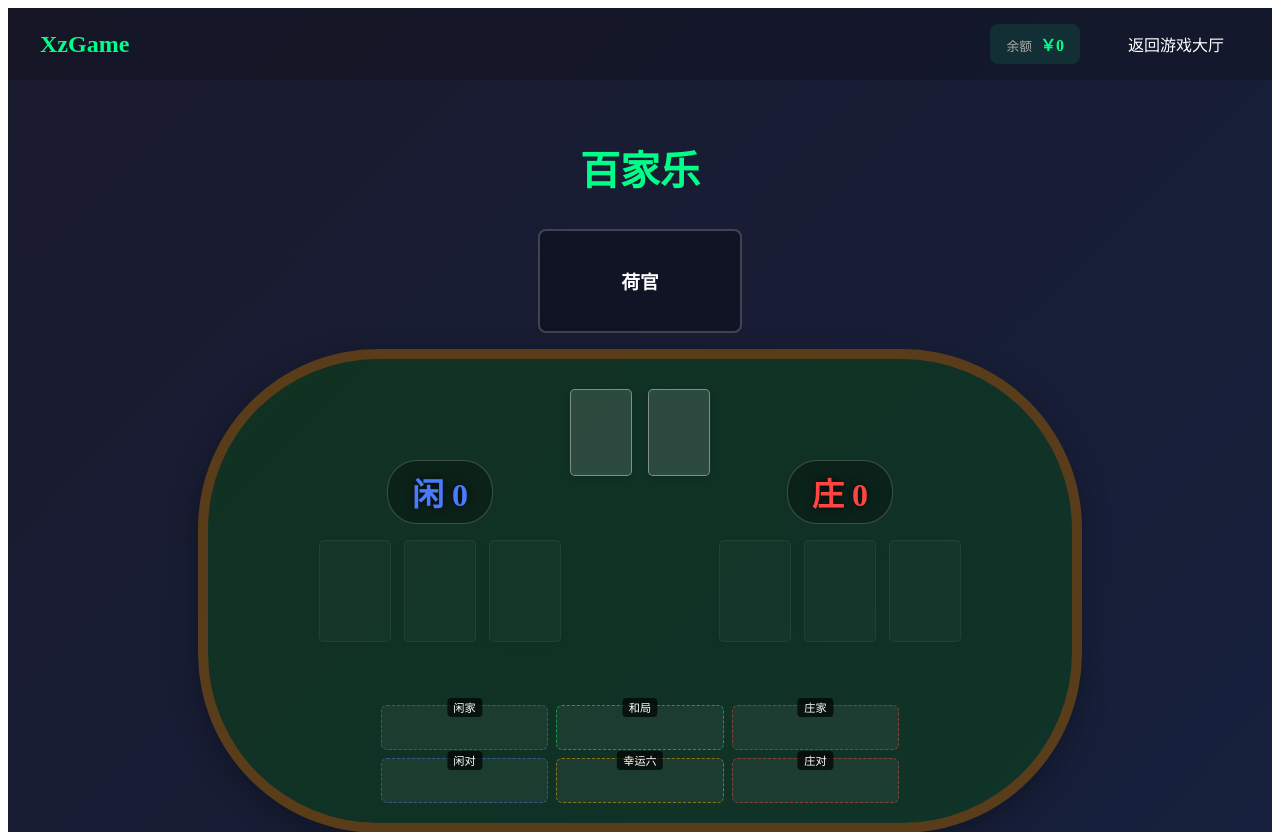
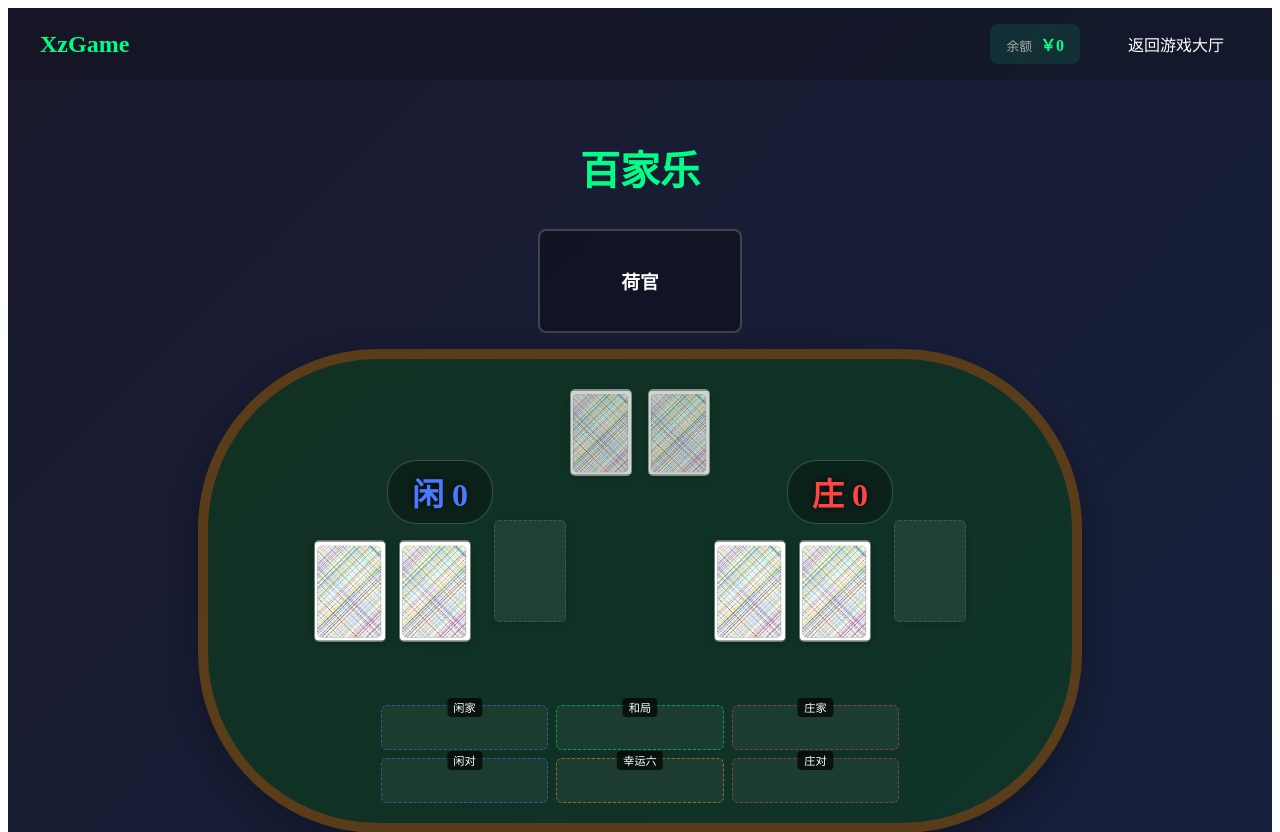
Before and after one commit to Monika18Y/casino, a Vue app: page /games/live/baccarat in a window 1280 px wide. Shown: the top 832 px of the page. Built offline with nearby package versions, Linux system fonts and the light colour scheme; sample sign-in values are in the browser's storage.

Commit message:
完善发牌功能，优化逻辑

```diff
--- a/src/views/games/live/Baccarat.vue
+++ b/src/views/games/live/Baccarat.vue
@@ -27,11 +27,6 @@
 
         <!-- 游戏桌面 -->
         <div class="table-area">
-          <!-- 游戏状态显示 -->
-          <div class="game-status" v-if="isDealing">
-            <div class="status-text">发牌中...</div>
-          </div>
-
           <!-- 游戏结果显示 -->
           <div class="game-result" v-if="gameResult && !isDealing">
             <div class="result-text" :class="gameResult">
@@ -40,11 +35,21 @@
             </div>
           </div>
 
-          <!-- 补牌区域 - 放在中上部 -->
+          <!-- 补牌区域 -->
           <div class="extra-cards-area">
             <div class="extra-card-slots">
-              <div class="card-slot"></div>
-              <div class="card-slot"></div>
+              <div class="card-slot" :class="{ empty: !extraCardState.leftSlot }">
+                <img v-if="extraCardState.leftSlot"
+                     src="@/assets/cards/Back.png"
+                     alt="Back"
+                     class="card-image">
+              </div>
+              <div class="card-slot" :class="{ empty: !extraCardState.rightSlot }">
+                <img v-if="extraCardState.rightSlot"
+                     src="@/assets/cards/Back.png"
+                     alt="Back"
+                     class="card-image">
+              </div>
             </div>
           </div>
 
@@ -52,19 +57,24 @@
           <div class="player-area">
             <div class="area-label">闲 {{ playerScore }}</div>
             <div class="card-area">
-              <div v-for="(card, index) in playerCards"
-                   :key="'player-'+index"
-                   class="card-slot"
-                   :class="{'third-card': index === 2}">
-                <img :src="getCardImage(card)"
-                     :alt="card.value"
-                     class="card-image"
-                     :style="{'animation-delay': index * 0.5 + 's'}">
+              <!-- 前两个卡槽 -->
+              <div class="card-slot" v-for="i in 2" :key="'player-'+i">
+                <img v-if="playerCards[i-1]"
+                     :src="getCardImage(playerCards[i-1])"
+                     :alt="playerCards[i-1].value"
+                     class="card-image">
+                <img v-else
+                     src="@/assets/cards/Back.png"
+                     alt="Back"
+                     class="card-image">
               </div>
-              <div class="card-slot empty"
-                   v-for="i in (3 - playerCards.length)"
-                   :key="'empty-player-'+i">
+              <!-- 第三个卡槽 -->
+              <div class="card-slot third-card" v-if="playerCards.length > 2">
+                <img :src="getCardImage(playerCards[2])"
+                     :alt="playerCards[2].value"
+                     class="card-image">
               </div>
+              <div class="card-slot third-card empty" v-else></div>
             </div>
           </div>
 
@@ -72,19 +82,24 @@
           <div class="banker-area">
             <div class="area-label">庄 {{ bankerScore }}</div>
             <div class="card-area">
-              <div v-for="(card, index) in bankerCards"
-                   :key="'banker-'+index"
-                   class="card-slot"
-                   :class="{'third-card': index === 2}">
-                <img :src="getCardImage(card)"
-                     :alt="card.value"
-                     class="card-image"
-                     :style="{'animation-delay': (index * 0.5 + 0.25) + 's'}">
+              <!-- 前两个卡槽 -->
+              <div class="card-slot" v-for="i in 2" :key="'banker-'+i">
+                <img v-if="bankerCards[i-1]"
+                     :src="getCardImage(bankerCards[i-1])"
+                     :alt="bankerCards[i-1].value"
+                     class="card-image">
+                <img v-else
+                     src="@/assets/cards/Back.png"
+                     alt="Back"
+                     class="card-image">
               </div>
-              <div class="card-slot empty"
-                   v-for="i in (3 - bankerCards.length)"
-                   :key="'empty-banker-'+i">
+              <!-- 第三个卡槽 -->
+              <div class="card-slot third-card" v-if="bankerCards.length > 2">
+                <img :src="getCardImage(bankerCards[2])"
+                     :alt="bankerCards[2].value"
+                     class="card-image">
               </div>
+              <div class="card-slot third-card empty" v-else></div>
             </div>
           </div>
 
@@ -230,6 +245,10 @@ export default {
         200: { background: '#FAA43A', border: '#E67E22' },
         500: { background: '#F17CB0', border: '#E84393' },
         1000: { background: '#B276B2', border: '#8E44AD' }
+      },
+      extraCardState: {
+        leftSlot: true,
+        rightSlot: true
       }
     }
   },
@@ -402,6 +421,9 @@ export default {
         this.playerCards = [];
         this.bankerCards = [];
         this.gameResult = '';
+        // 重置补牌区状态
+        this.extraCardState.leftSlot = true;
+        this.extraCardState.rightSlot = true;
 
         // 初始化牌堆
         this.initializeDeck();
@@ -424,7 +446,7 @@ export default {
         this.determineWinner();
 
         // 结算
-        await this.sleep(1000); // 等待一秒显示结果
+        await this.sleep(50); // 等待时间
         this.settleBets();
 
       } catch (error) {
@@ -437,21 +459,25 @@ export default {
       // 闲家第一张
       const playerCard1 = this.deck.pop();
       this.playerCards.push(playerCard1);
-      await this.sleep(500);
+      this.playerScore = this.calculateScore(this.playerCards);
+      await this.sleep(300);
 
       // 庄家第一张
       const bankerCard1 = this.deck.pop();
       this.bankerCards.push(bankerCard1);
-      await this.sleep(500);
+      this.bankerScore = this.calculateScore(this.bankerCards);
+      await this.sleep(300);
 
       // 闲家第二张
       const playerCard2 = this.deck.pop();
       this.playerCards.push(playerCard2);
-      await this.sleep(500);
+      this.playerScore = this.calculateScore(this.playerCards);
+      await this.sleep(300);
 
       // 庄家第二张
       const bankerCard2 = this.deck.pop();
       this.bankerCards.push(bankerCard2);
+      this.bankerScore = this.calculateScore(this.bankerCards);
       await this.sleep(500);
     },
     async handleThirdCard() {
@@ -459,16 +485,28 @@ export default {
 
       // 闲家补牌
       if (this.needThirdCard(this.playerScore, true)) {
+        // 先清空左侧补牌槽
+        this.extraCardState.leftSlot = false;
+        await this.sleep(300);
+
+        // 发第三张牌给闲家
         playerThirdCard = this.deck.pop();
         this.playerCards.push(playerThirdCard);
-        await this.sleep(500);
+        this.playerScore = this.calculateScore(this.playerCards);
+        await this.sleep(800);
       }
 
       // 庄家补牌
       if (this.needThirdCard(this.bankerScore, false, this.playerScore, playerThirdCard)) {
+        // 先清空右侧补牌槽
+        this.extraCardState.rightSlot = false;
+        await this.sleep(300);
+
+        // 发第三张牌给庄家
         const bankerThirdCard = this.deck.pop();
         this.bankerCards.push(bankerThirdCard);
-        await this.sleep(500);
+        this.bankerScore = this.calculateScore(this.bankerCards);
+        await this.sleep(800);
       }
     },
     determineWinner() {
@@ -718,11 +756,10 @@ h1 {
   width: 100%;
   height: 100%;
   object-fit: cover;
-  animation: dealCard 0.5s ease forwards;
-  opacity: 0;
   position: absolute;
   top: 0;
   left: 0;
+  transition: transform 0.3s ease;
 }
 
 .card-slot:hover {
@@ -734,6 +771,27 @@ h1 {
   margin-left: 10px;
   position: relative;
   top: -20px;
+  overflow: hidden;
+  display: flex;
+  justify-content: center;
+  align-items: center;
+}
+
+.third-card .card-image {
+  width: 100%;
+  height: 100%;
+  object-fit: cover;
+  position: absolute;
+  top: 0;
+  left: 0;
+  transform: none;
+  transition: transform 0.3s ease;
+}
+
+.card-slot.third-card.empty {
+  background: rgba(255, 255, 255, 0.1);
+  border: 1px dashed rgba(255, 255, 255, 0.2);
+  opacity: 0.7;
 }
 
 .area-label {
@@ -779,6 +837,14 @@ h1 {
   opacity: 0.8;
   border: 1px solid rgba(255, 255, 255, 0.5);
   background: rgba(255, 255, 255, 0.15);
+  transition: all 0.5s ease; /* 增加过渡时间 */
+}
+
+.extra-card-slots .card-slot.empty {
+  border: 1px dashed rgba(255, 255, 255, 0.2);
+  background: rgba(255, 255, 255, 0.1);
+  opacity: 0.5;
+  transform: scale(0.95); /* 添加缩放效果 */
 }
 
 /* 下注区域 - 2x3布局 */
@@ -1214,37 +1280,35 @@ h1 {
 }
 
 .card-slot.empty {
-  opacity: 0.2;
+  background: rgba(255, 255, 255, 0.1);
+  border: 1px dashed rgba(255, 255, 255, 0.2);
 }
 
 .card-slot.third-card {
   margin-left: 10px;
   position: relative;
   top: -20px;
+  overflow: hidden;
+  display: flex;
+  justify-content: center;
+  align-items: center;
 }
 
-.game-status {
+.third-card .card-image {
+  width: 100%;
+  height: 100%;
+  object-fit: cover;
   position: absolute;
-  top: 50%;
-  left: 50%;
-  transform: translate(-50%, -50%);
-  z-index: 10;
+  top: 0;
+  left: 0;
+  transform: none;
+  transition: transform 0.3s ease;
 }
 
-.status-text {
-  font-size: 2rem;
-  font-weight: bold;
-  padding: 1rem 2rem;
-  border-radius: 8px;
-  background: rgba(0, 0, 0, 0.8);
-  color: #00ff88;
-  animation: pulse 1s ease infinite;
-}
-
-@keyframes pulse {
-  0% { opacity: 0.6; transform: scale(0.98); }
-  50% { opacity: 1; transform: scale(1); }
-  100% { opacity: 0.6; transform: scale(0.98); }
+.card-slot.third-card.empty {
+  background: rgba(255, 255, 255, 0.1);
+  border: 1px dashed rgba(255, 255, 255, 0.2);
+  opacity: 0.7;
 }
 
 .game-result {
@@ -1282,7 +1346,7 @@ h1 {
 @keyframes fadeIn {
   from {
     opacity: 0;
-    transform: scale(0.8);
+    transform: scale(0.9);
   }
   to {
     opacity: 1;
```
